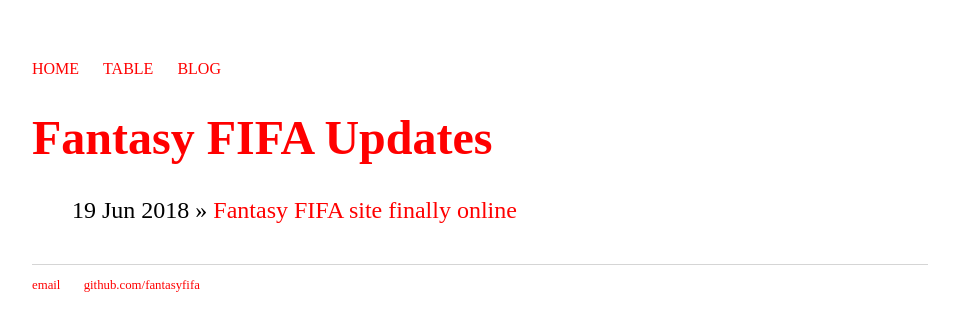
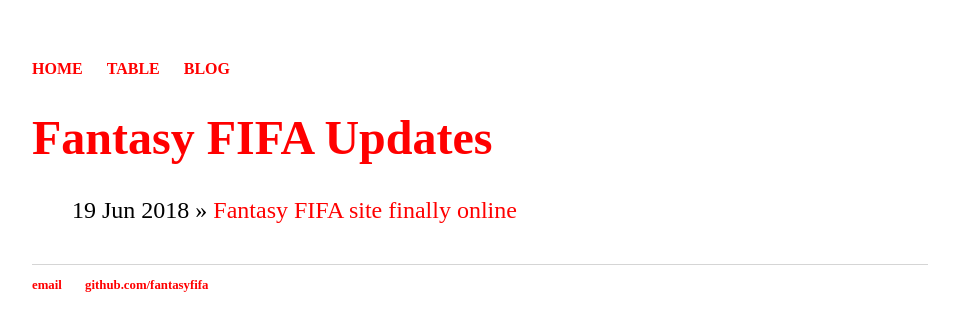
Before and after one commit to fantasyeuro/fantasyeuro.github.io, a Jekyll site: the page built from blog/index.html, in a window 1280 px wide. Shown: the top 331 px of the page, without its empty margins (160-1119 px from the left). Built offline with Jekyll 4.4.1, drawn with Linux system fonts in a browser that asks for light colours.

Commit message:
Update main.css

```diff
--- a/css/main.css
+++ b/css/main.css
@@ -6,7 +6,7 @@
 nav ul, footer ul {
     padding: 0px;
     list-style: none;
-    font-weight: normal;
+    font-weight: bolder;
 }
 nav ul li, footer ul li {
     display: inline;
```
